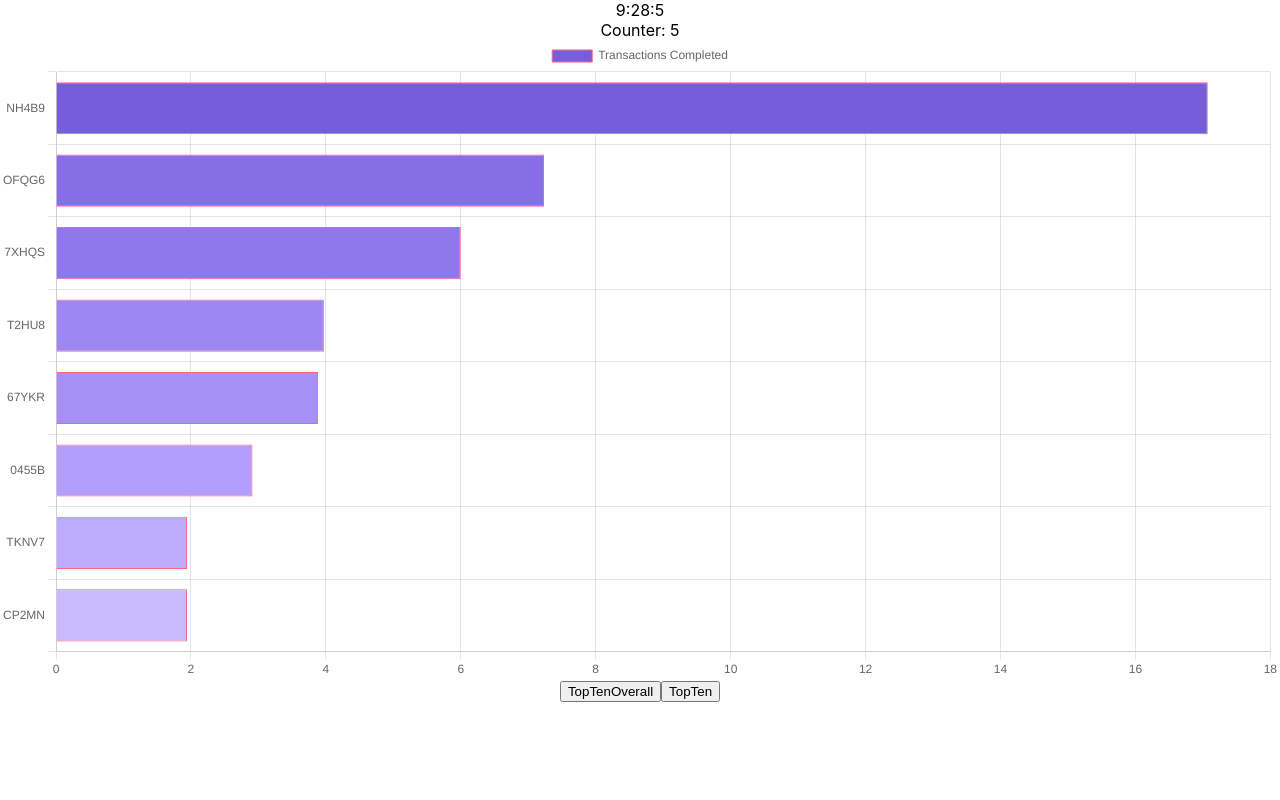
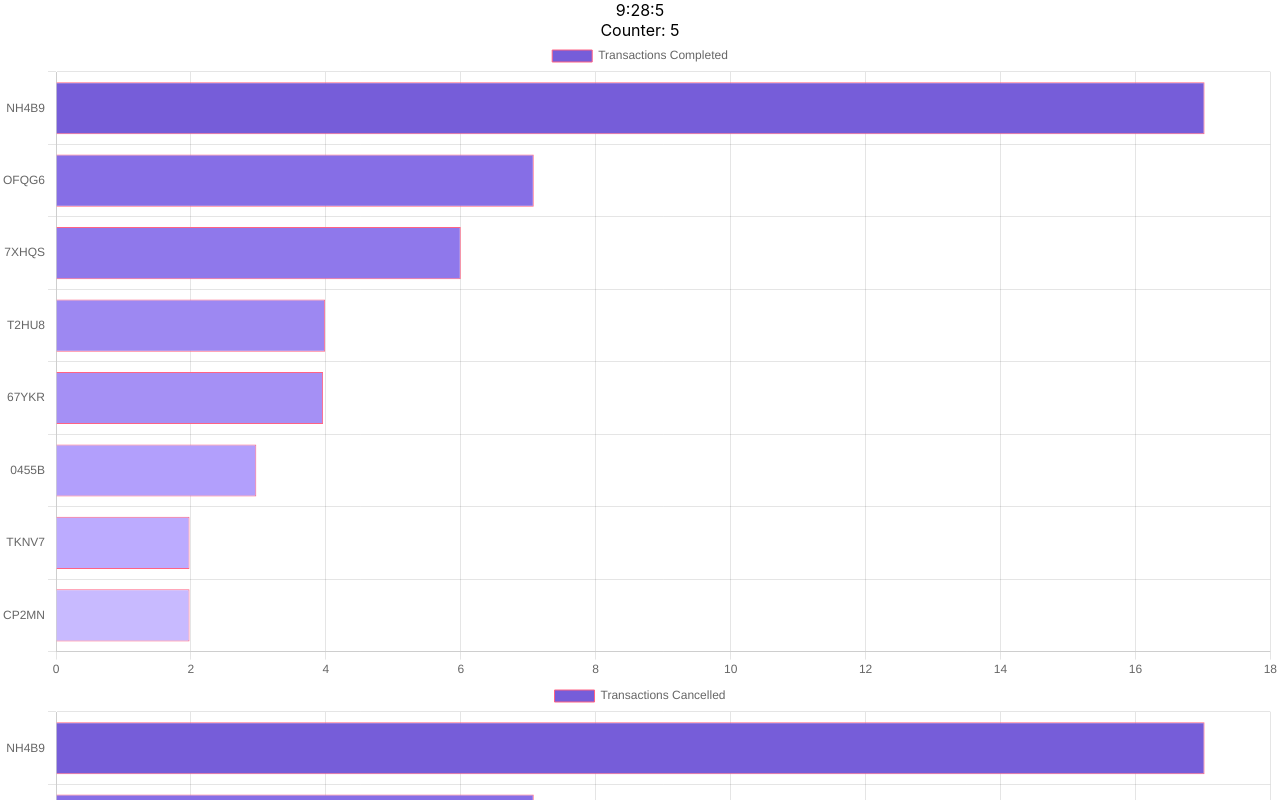
Before and after one commit to linaism/ConUHacksVII, a React (Create React App) app in the folder frontend/: page / in a window 1280 px wide. Shown: the top 800 px of the page. Built offline with nearby package versions, Linux system fonts and the light colour scheme.

Commit message:
cancellation table

```diff
--- a/frontend/src/Components/Clock.js
+++ b/frontend/src/Components/Clock.js
@@ -7,6 +7,7 @@ import { UserData } from '../Data'
 function Clock() {
     const [time, setTime] = useState("9:28:00");
     const [counter, setCounter] = useState(0);
+    //FOR THE TRANSACTION BAR GRAPH
     const [transactionData, setTransactionData] = useState({
         labels: [],
         datasets: [{
@@ -20,9 +21,23 @@ function Clock() {
         }]
       });
 
+    //FOR THE TRANSITION BAR GRAPH
+    const [cancellationData, setCancellationData] = useState({
+        labels: [],
+        datasets: [{
+            label: 'Transactions Cancelled',
+            backgroundColor: ["#765dd9", "#866ee6", "#8f78eb", "#9d88f2", "#a590f5", "#b29ffc", "#bcabff", "#c8baff", "#d4c9ff", "#dad2fc"],
+            borderColor: 'rgba(255,99,132,1)',
+            borderWidth: 1,
+            hoverBackgroundColor: 'rgba(255,99,132,0.4)',
+            hoverBorderColor: 'rgba(255,99,132,1)',
+            data: []
+        }]
+      });
     const input = UserData[0];
+    const cancelInput = UserData[0];
 
-    const newData = {
+    const newTransactionData = {
         labels: [],
         datasets: [{
             label: 'Transactions Completed',
@@ -36,12 +51,33 @@ function Clock() {
       }
     input.forEach(element => {
 
-        newData.labels.push(element[0]);
-        newData.datasets[0].data.push(element[1]);
+        newTransactionData.labels.push(element[0]);
+        newTransactionData.datasets[0].data.push(element[1]);
 
     });
+
+    const newCancellationData = {
+        labels: [],
+        datasets: [{
+            label: 'Transactions Cancelled',
+            backgroundColor: ["#765dd9", "#866ee6", "#8f78eb", "#9d88f2", "#a590f5", "#b29ffc", "#bcabff", "#c8baff", "#d4c9ff", "#dad2fc"],
+            borderColor: 'rgba(255,99,132,1)',
+            borderWidth: 1,
+            hoverBackgroundColor: 'rgba(255,99,132,0.4)',
+            hoverBorderColor: 'rgba(255,99,132,1)',
+            data: []
+        }]
+      }
+    cancelInput.forEach(element => {
+
+        newCancellationData.labels.push(element[0]);
+        newCancellationData.datasets[0].data.push(element[1]);
+
+    });
+
     useEffect(() => {
-        setTransactionData(newData);
+        setTransactionData(newTransactionData);
+        setCancellationData(newCancellationData);
         const interval = setInterval(() => {
             setTime(prevTime => {
                 const [hours, minutes, seconds] = prevTime.split(":").map(Number);
@@ -64,6 +100,7 @@ function Clock() {
             setCounter(prevCounter => {
 
                     const input = UserData[prevCounter];
+                    const cancelInput = UserData[prevCounter];
 
                     const newData = {
                         labels: [],
@@ -83,7 +120,28 @@ function Clock() {
                         newData.labels.push(element[0]);
                         newData.datasets[0].data.push(element[1]);
                     });
+
+                    const newCancellationData = {
+                        labels: [],
+                        datasets: [{
+                            label: 'Transactions Cancelled',
+                            backgroundColor: ["#765dd9", "#866ee6", "#8f78eb", "#9d88f2", "#a590f5", "#b29ffc", "#bcabff", "#c8baff", "#d4c9ff", "#dad2fc"],
+                            borderColor: 'rgba(255,99,132,1)',
+                            borderWidth: 1,
+                            hoverBackgroundColor: 'rgba(255,99,132,0.4)',
+                            hoverBorderColor: 'rgba(255,99,132,1)',
+                            data: []
+                        }]
+                      }
+                    cancelInput.forEach(element => {
+
+                        newCancellationData.labels.push(element[0]);
+                        newCancellationData.datasets[0].data.push(element[1]);
+
+                    });
+
                     setTransactionData(newData);
+                    setCancellationData(newCancellationData);
                 //}
                 if(prevCounter < 240) {
                     return prevCounter + 1;
@@ -99,6 +157,7 @@ function Clock() {
             <div>{time}</div>
             <div>Counter: {counter}</div>
             <BarGraph chartData={transactionData} />
+            <BarGraph chartData={cancellationData} />
         </div>
 
     );
--- a/frontend/src/Data.js
+++ b/frontend/src/Data.js
@@ -1,4 +1,12 @@
 export const UserData = [[['NH4B9', 17], ['OFQG6', 7], ['7XHQS', 6], ['T2HU8', 4], ['67YKR', 4], ['0455B', 3], ['TKNV7', 2], ['CP2MN', 2]], [['NH4B9', 25], ['7XHQS', 10], ['OFQG6', 7], ['T2HU8', 4], ['67YKR', 4], ['0455B', 3], ['TKNV7', 2], ['CP2MN', 2]],
 [['NH4B9', 26], ['OFQG6', 13], ['7XHQS', 8], ['T2HU8', 4], ['0455B', 3], ['TKNV7', 2], ['CP2MN', 2], ['67YKR', 1] ], [['NH4B9', 30], ['7XHQS', 17], ['OFQG6', 10], ['T2HU8', 6], ['67YKR', 4], ['0455B', 3], ['TKNV7', 2], ['CP2MN', 2]],
 [['NH4B9', 17], ['OFQG6', 7], ['7XHQS', 6], ['T2HU8', 4], ['67YKR', 4], ['0455B', 3], ['TKNV7', 2], ['CP2MN', 2]], [['NH4B9', 25], ['7XHQS', 10], ['OFQG6', 7], ['T2HU8', 4], ['67YKR', 4], ['0455B', 3], ['TKNV7', 2], ['CP2MN', 2]],
+[['NH4B9', 26], ['OFQG6', 13], ['7XHQS', 8], ['T2HU8', 4], ['0455B', 3], ['TKNV7', 2], ['CP2MN', 2], ['67YKR', 1] ], [['NH4B9', 30], ['7XHQS', 17], ['OFQG6', 10], ['T2HU8', 6], ['67YKR', 4], ['0455B', 3], ['TKNV7', 2], ['CP2MN', 2]],
+[['NH4B9', 17], ['OFQG6', 7], ['7XHQS', 6], ['T2HU8', 4], ['67YKR', 4], ['0455B', 3], ['TKNV7', 2], ['CP2MN', 2]], [['NH4B9', 25], ['7XHQS', 10], ['OFQG6', 7], ['T2HU8', 4], ['67YKR', 4], ['0455B', 3], ['TKNV7', 2], ['CP2MN', 2]],
+[['NH4B9', 26], ['OFQG6', 13], ['7XHQS', 8], ['T2HU8', 4], ['0455B', 3], ['TKNV7', 2], ['CP2MN', 2], ['67YKR', 1] ], [['NH4B9', 30], ['7XHQS', 17], ['OFQG6', 10], ['T2HU8', 6], ['67YKR', 4], ['0455B', 3], ['TKNV7', 2], ['CP2MN', 2]],
+[['NH4B9', 17], ['OFQG6', 7], ['7XHQS', 6], ['T2HU8', 4], ['67YKR', 4], ['0455B', 3], ['TKNV7', 2], ['CP2MN', 2]], [['NH4B9', 25], ['7XHQS', 10], ['OFQG6', 7], ['T2HU8', 4], ['67YKR', 4], ['0455B', 3], ['TKNV7', 2], ['CP2MN', 2]],
+[['NH4B9', 26], ['OFQG6', 13], ['7XHQS', 8], ['T2HU8', 4], ['0455B', 3], ['TKNV7', 2], ['CP2MN', 2], ['67YKR', 1] ], [['NH4B9', 30], ['7XHQS', 17], ['OFQG6', 10], ['T2HU8', 6], ['67YKR', 4], ['0455B', 3], ['TKNV7', 2], ['CP2MN', 2]],
+[['NH4B9', 17], ['OFQG6', 7], ['7XHQS', 6], ['T2HU8', 4], ['67YKR', 4], ['0455B', 3], ['TKNV7', 2], ['CP2MN', 2]], [['NH4B9', 25], ['7XHQS', 10], ['OFQG6', 7], ['T2HU8', 4], ['67YKR', 4], ['0455B', 3], ['TKNV7', 2], ['CP2MN', 2]],
+[['NH4B9', 26], ['OFQG6', 13], ['7XHQS', 8], ['T2HU8', 4], ['0455B', 3], ['TKNV7', 2], ['CP2MN', 2], ['67YKR', 1] ], [['NH4B9', 30], ['7XHQS', 17], ['OFQG6', 10], ['T2HU8', 6], ['67YKR', 4], ['0455B', 3], ['TKNV7', 2], ['CP2MN', 2]],
+[['NH4B9', 17], ['OFQG6', 7], ['7XHQS', 6], ['T2HU8', 4], ['67YKR', 4], ['0455B', 3], ['TKNV7', 2], ['CP2MN', 2]], [['NH4B9', 25], ['7XHQS', 10], ['OFQG6', 7], ['T2HU8', 4], ['67YKR', 4], ['0455B', 3], ['TKNV7', 2], ['CP2MN', 2]],
 [['NH4B9', 26], ['OFQG6', 13], ['7XHQS', 8], ['T2HU8', 4], ['0455B', 3], ['TKNV7', 2], ['CP2MN', 2], ['67YKR', 1] ], [['NH4B9', 30], ['7XHQS', 17], ['OFQG6', 10], ['T2HU8', 6], ['67YKR', 4], ['0455B', 3], ['TKNV7', 2], ['CP2MN', 2]]]
```
